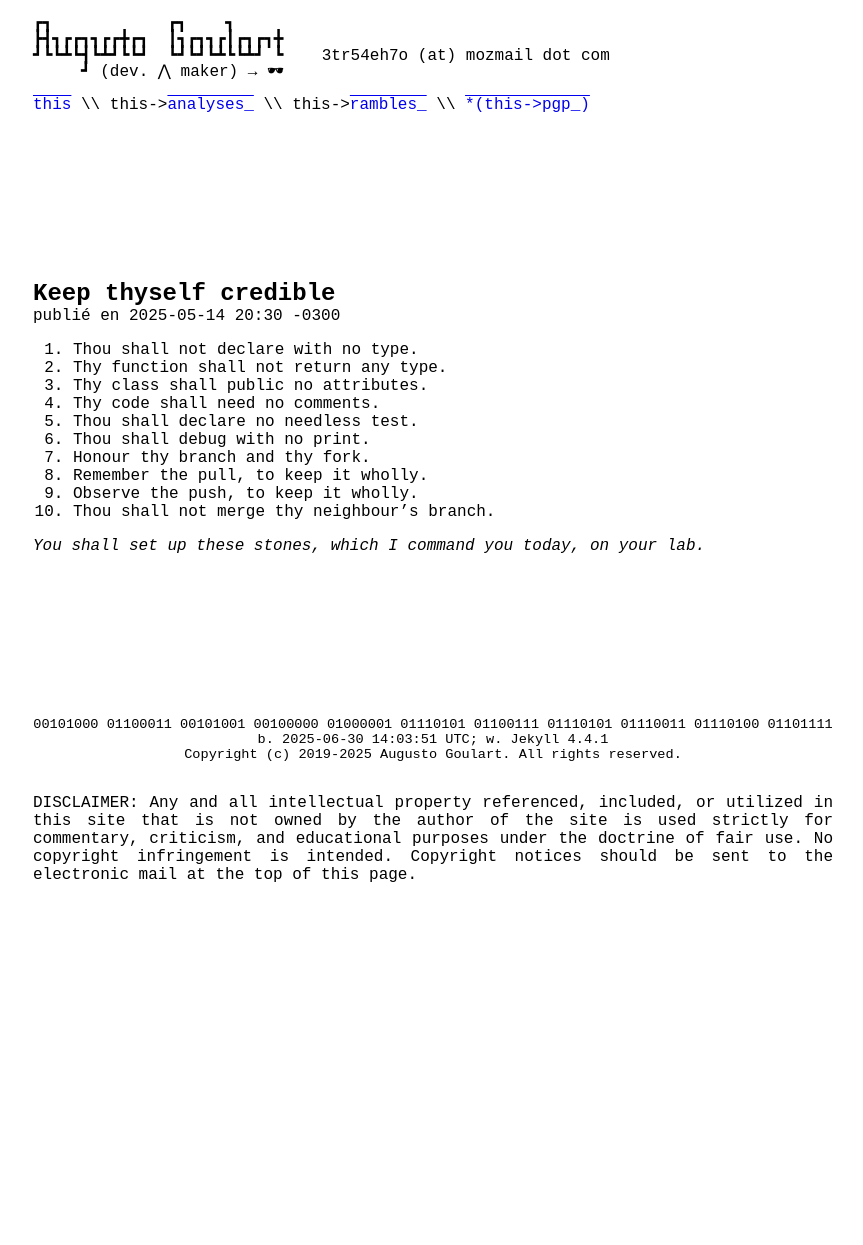
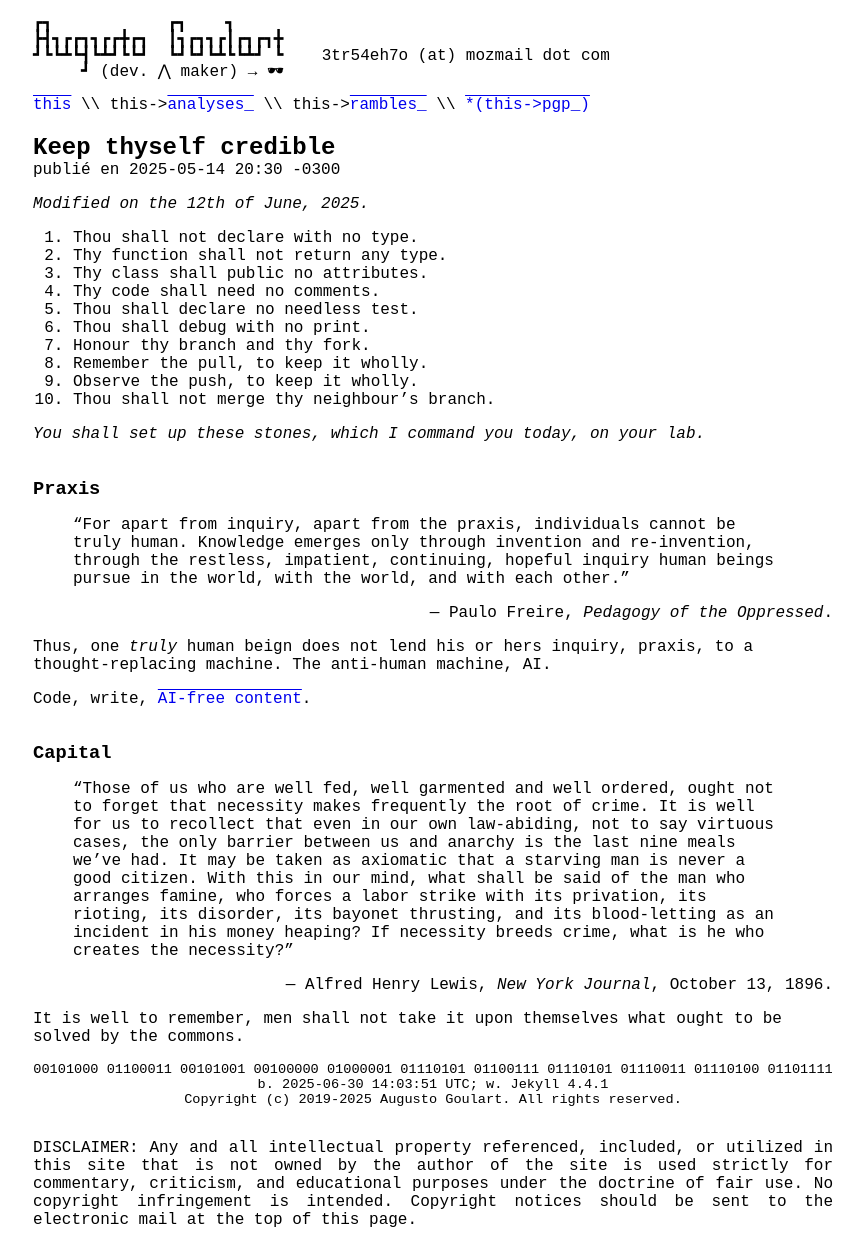
Before and after one commit to oAGoulart/oAGoulart.github.io, a Jekyll site: the page built from _rambles/keep_thyself_credible.md, in a window 1280 px wide. Shown: the whole page, without its empty margins (207-1070 px from the left). Built offline with Jekyll 4.4.1, drawn with Linux system fonts in a browser that asks for light colours; before the commit the page ends 900 px from its top, so only the background shows below that.

Commit message:
Update ramble

```diff
--- a/_includes/styles.html
+++ b/_includes/styles.html
@@ -39,6 +39,22 @@
 
   h1,h2,h3,h4,h5,h6 {
     margin-bottom: 0;
+  }
+
+  blockquote p::before {
+    content: "\201C";
+  }
+
+  blockquote p::after {
+    content: "\201D";
+  }
+
+  blockquote p {
+    margin-bottom: 0;
+  }
+
+  blockquote + p {
+    text-align: right;
   }
 
   div.media {
--- a/_rambles/keep_thyself_credible.md
+++ b/_rambles/keep_thyself_credible.md
@@ -3,6 +3,8 @@ layout: ramble
 date: 2025/05/14 20:30:00 -3
 title: Keep thyself credible
 ---
+
+_Modified on the 12th of June, 2025._
 
 1. Thou shall not declare with no type.
 2. Thy function shall not return any type.
@@ -16,3 +18,21 @@ title: Keep thyself credible
 10. Thou shall not merge thy neighbour's branch.
 
 _You shall set up these stones, which I command you today, on your lab._
+
+### Praxis
+
+> For apart from inquiry, apart from the praxis, individuals cannot be truly human. Knowledge emerges only through invention and re-invention, through the restless, impatient, continuing, hopeful inquiry human beings pursue in the world, with the world, and with each other.
+
+― Paulo Freire, _Pedagogy of the Oppressed_.
+
+Thus, one _truly_ human beign does not lend his or hers inquiry, praxis, to a thought-replacing machine. The anti-human machine, AI.
+
+Code, write, [AI-free content](https://github.com/oAGoulart/awesome-nollm).
+
+### Capital
+
+> Those of us who are well fed, well garmented and well ordered, ought not to forget that necessity makes frequently the root of crime. It is well for us to recollect that even in our own law-abiding, not to say virtuous cases, the only barrier between us and anarchy is the last nine meals we've had. It may be taken as axiomatic that a starving man is never a good citizen. With this in our mind, what shall be said of the man who arranges famine, who forces a labor strike with its privation, its rioting, its disorder, its bayonet thrusting, and its blood-letting as an incident in his money heaping? If necessity breeds crime, what is he who creates the necessity?
+
+― Alfred Henry Lewis, _New York Journal_, October 13, 1896.
+
+It is well to remember, men shall not take it upon themselves what ought to be solved by the commons.
```
